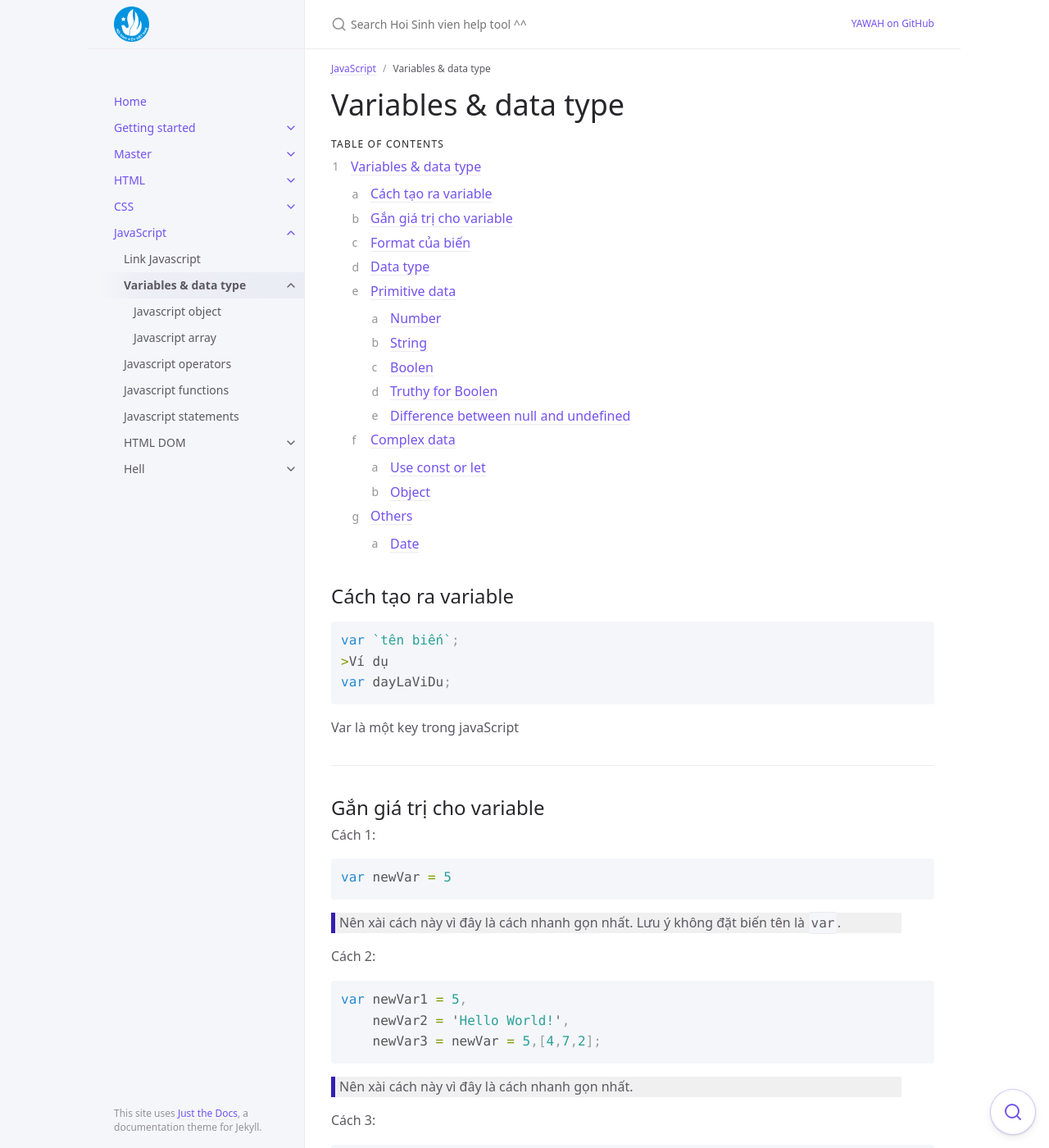
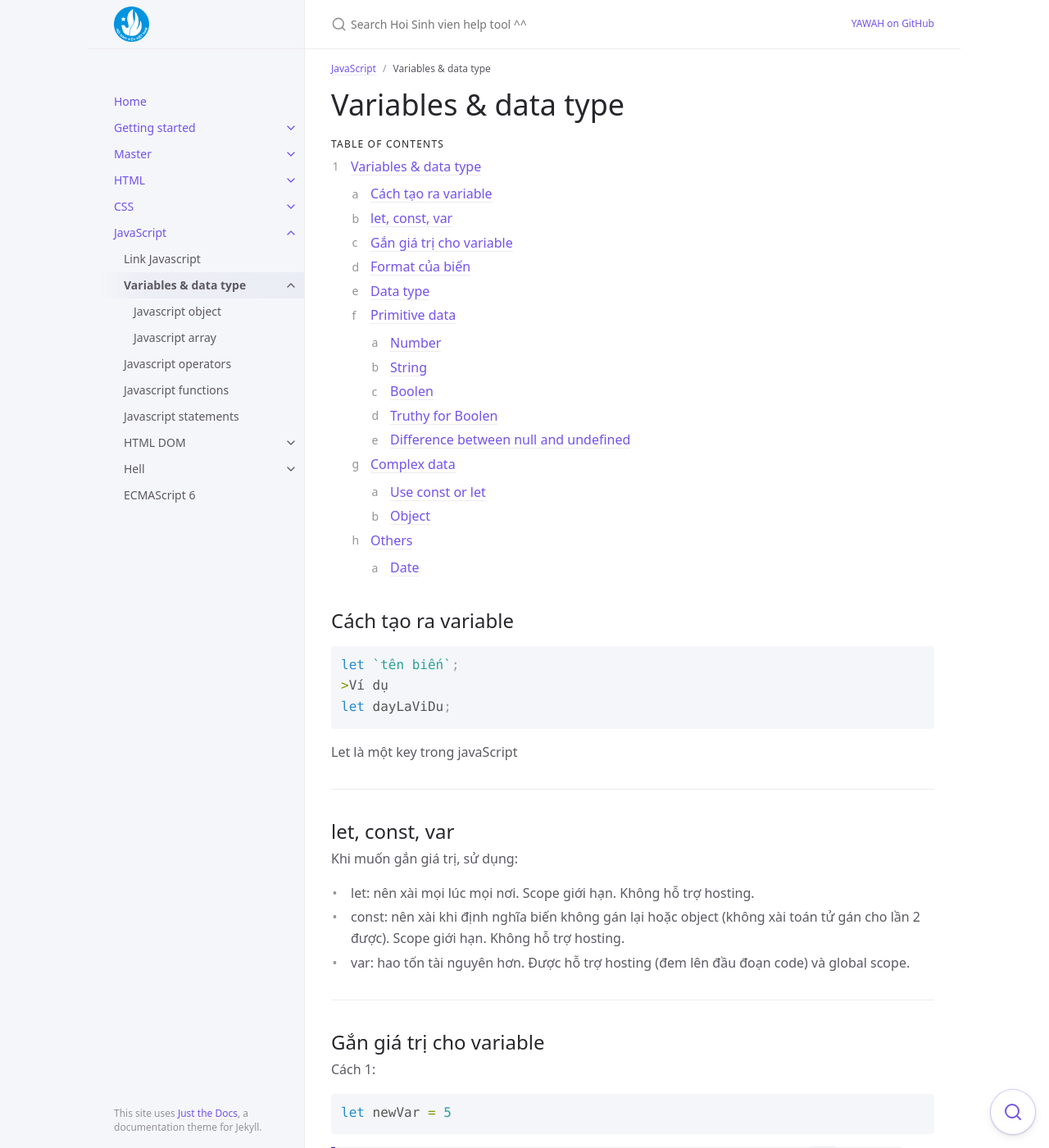
Before and after one commit to FTU2-Student-Association/official-materials, a Jekyll site: the page built from docs/javascript/variablesjs.md, in a window 1280 px wide and 1400 px high. Shown: the whole window at 82% size. Built offline with Jekyll 4.4.1, drawn with Linux system fonts in a browser that asks for light colours.

Commit message:
Good night

````diff
--- a/docs/javascript/variablesjs.md
+++ b/docs/javascript/variablesjs.md
@@ -23,12 +23,22 @@ parent: JavaScript
 ## Cách tạo ra variable
 
 ```js
-var `tên biến`;
+let `tên biến`;
 >Ví dụ
-var dayLaViDu;
+let dayLaViDu;
 ```
 
-Var là một key trong javaScript
+Let là một key trong javaScript
+
+---
+
+## let, const, var
+
+Khi muốn gắn giá trị, sử dụng:
+
+- let: nên xài mọi lúc mọi nơi. Scope giới hạn. Không hỗ trợ hosting.
+- const: nên xài khi định nghĩa biến không gán lại hoặc object (không xài toán tử gán cho lần 2 được). Scope giới hạn. Không hỗ trợ hosting.
+- var: hao tốn tài nguyên hơn. Được hỗ trợ hosting (đem lên đầu đoạn code) và global scope.
 
 ---
 
@@ -37,17 +47,17 @@ Var là một key trong javaScript
 Cách 1:
 
 ```js
-var newVar = 5
+let newVar = 5
 ```
 
 > Nên xài cách này vì đây là cách nhanh gọn nhất.
-> Lưu ý không đặt biến tên là `var`.
+> Lưu ý không đặt biến tên là `let`.
 {: .q}
 
 Cách 2:
 
 ```js
-var newVar1 = 5,
+let newVar1 = 5,
     newVar2 = 'Hello World!',
     newVar3 = newVar = 5,[4,7,2];
 ```
@@ -58,7 +68,7 @@ var newVar1 = 5,
 Cách 3:
 
 ```js
-var newVar
+let newVar
 newVar = 5
 ```
 
````
Also changed, not shown: _test/test.js (+77 -4 lines), docs/javascript/ECMAScript 6.md (added, +295 -0 lines).
